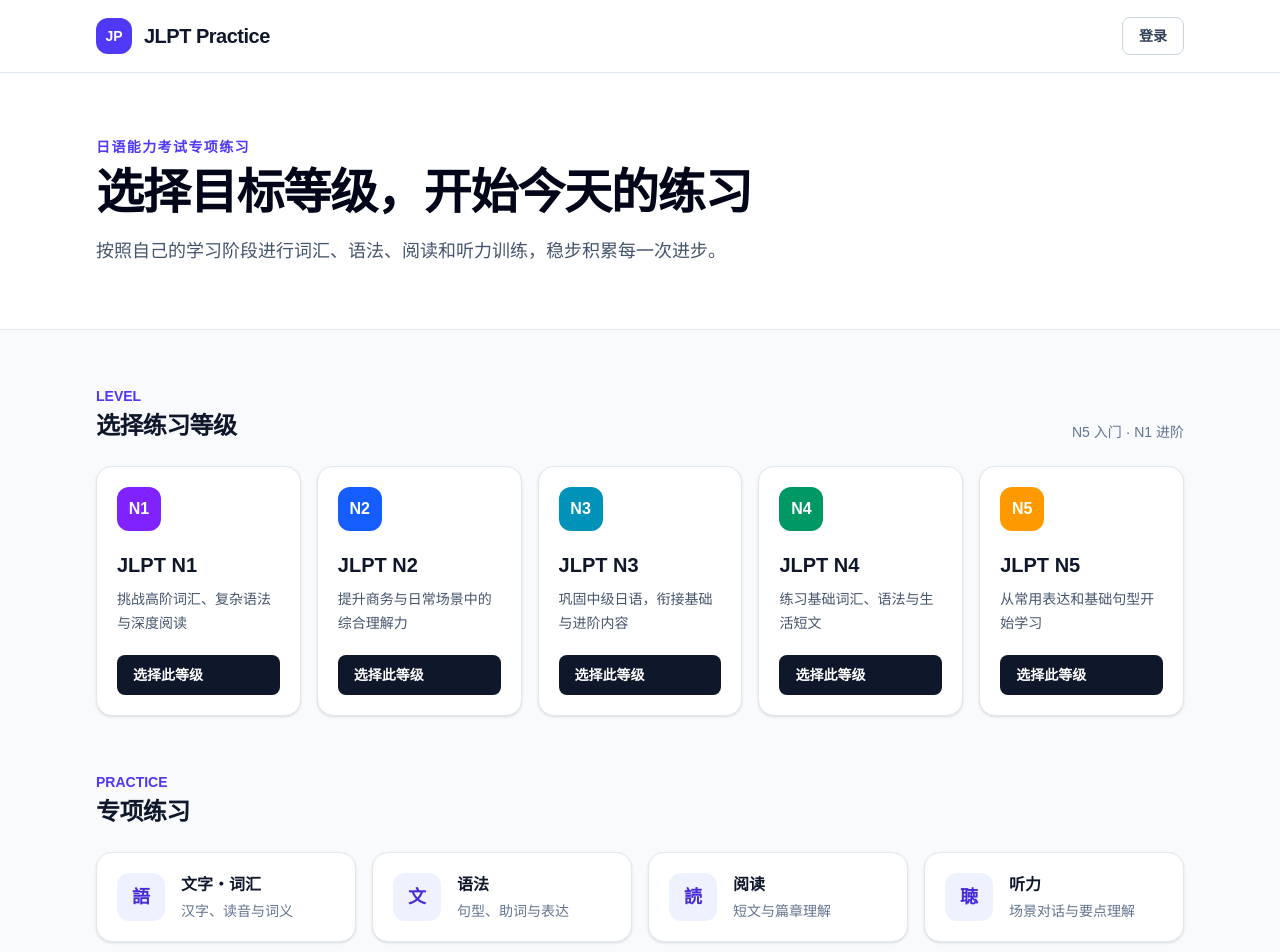
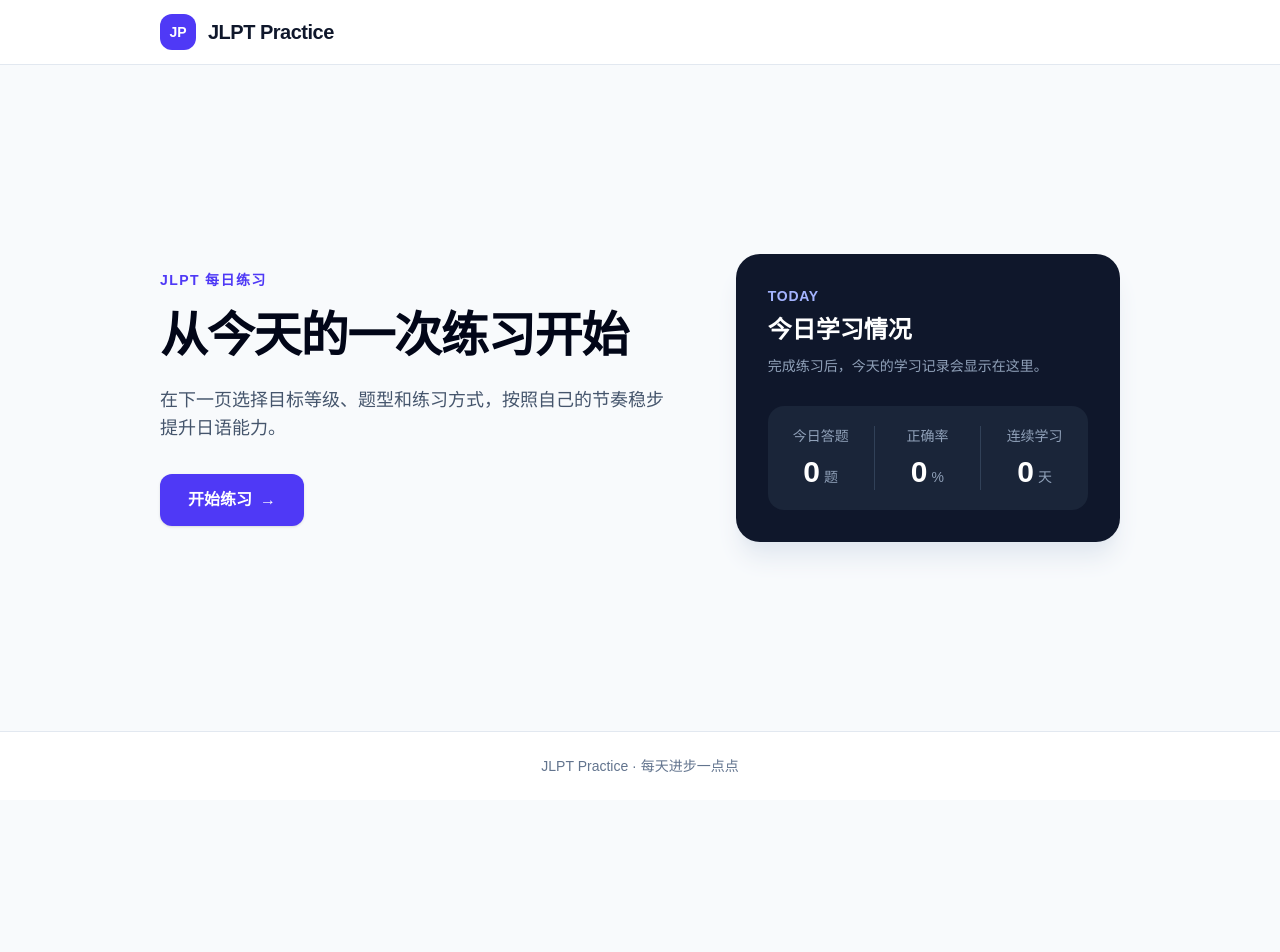
Before and after one commit to Linkyyy/jlpt-practice, a Next.js app: page / in a window 1280 px wide. Shown: the top 952 px of the page. After the commit the page ends 800 px from the top, so only its background shows below. Built offline with nearby package versions, Linux system fonts and the light colour scheme.

Commit message:
Simplify homepage practice entry

```diff
--- a/src/app/page.tsx
+++ b/src/app/page.tsx
@@ -1,19 +1,4 @@
 import Link from "next/link";
-
-const levels = [
-  { level: "N1", description: "挑战高阶词汇、复杂语法与深度阅读", tone: "bg-violet-600" },
-  { level: "N2", description: "提升商务与日常场景中的综合理解力", tone: "bg-blue-600" },
-  { level: "N3", description: "巩固中级日语，衔接基础与进阶内容", tone: "bg-cyan-600" },
-  { level: "N4", description: "练习基础词汇、语法与生活短文", tone: "bg-emerald-600" },
-  { level: "N5", description: "从常用表达和基础句型开始学习", tone: "bg-amber-500" },
-];
-
-const practiceTypes = [
-  { name: "文字・词汇", label: "語", description: "汉字、读音与词义" },
-  { name: "语法", label: "文", description: "句型、助词与表达" },
-  { name: "阅读", label: "読", description: "短文与篇章理解" },
-  { name: "听力", label: "聴", description: "场景对话与要点理解" },
-];
 
 const studyStats = [
   { label: "今日答题", value: "0", unit: "题" },
@@ -23,124 +8,59 @@ const studyStats = [
 
 export default function Home() {
   return (
-    <div className="min-h-screen bg-slate-50 text-slate-900">
+    <div className="flex min-h-screen flex-col bg-slate-50 text-slate-900">
       <header className="border-b border-slate-200 bg-white">
-        <div className="mx-auto flex h-16 max-w-6xl items-center justify-between px-5 sm:h-18 sm:px-8">
+        <div className="mx-auto flex h-16 w-full max-w-5xl items-center px-5 sm:px-8">
           <div className="flex items-center gap-3">
             <span className="flex size-9 items-center justify-center rounded-xl bg-indigo-600 text-sm font-bold text-white">
               JP
             </span>
             <span className="text-lg font-bold tracking-tight sm:text-xl">JLPT Practice</span>
           </div>
-          <button
-            type="button"
-            className="rounded-lg border border-slate-300 bg-white px-4 py-2 text-sm font-semibold text-slate-700 transition-colors hover:border-indigo-300 hover:bg-indigo-50 hover:text-indigo-700 focus-visible:outline-2 focus-visible:outline-offset-2 focus-visible:outline-indigo-600"
-          >
-            登录
-          </button>
         </div>
       </header>
 
-      <main>
-        <section className="border-b border-slate-200 bg-white">
-          <div className="mx-auto max-w-6xl px-5 py-12 sm:px-8 sm:py-16">
-            <div className="max-w-2xl">
-              <p className="mb-3 text-sm font-bold tracking-widest text-indigo-600">日语能力考试专项练习</p>
-              <h1 className="text-3xl font-bold tracking-tight text-slate-950 sm:text-5xl">
-                选择目标等级，开始今天的练习
+      <main className="flex flex-1 items-center">
+        <div className="mx-auto grid w-full max-w-5xl gap-8 px-5 py-12 sm:px-8 sm:py-16 lg:grid-cols-[1.15fr_0.85fr] lg:items-center lg:gap-14">
+          <section aria-labelledby="welcome-heading">
+            <p className="text-sm font-bold tracking-widest text-indigo-600">JLPT 每日练习</p>
+            <h1 id="welcome-heading" className="mt-4 max-w-xl text-4xl font-bold tracking-tight text-slate-950 sm:text-5xl sm:leading-tight">
+              从今天的一次练习开始
             </h1>
-              <p className="mt-5 text-base leading-7 text-slate-600 sm:text-lg">
-                按照自己的学习阶段进行词汇、语法、阅读和听力训练，稳步积累每一次进步。
+            <p className="mt-5 max-w-lg text-base leading-7 text-slate-600 sm:text-lg">
+              在下一页选择目标等级、题型和练习方式，按照自己的节奏稳步提升日语能力。
             </p>
-            </div>
-          </div>
+            <Link
+              href="/practice/setup"
+              className="mt-8 inline-flex w-full items-center justify-center rounded-xl bg-indigo-600 px-7 py-3.5 font-semibold text-white shadow-sm transition-colors hover:bg-indigo-700 focus-visible:outline-2 focus-visible:outline-offset-2 focus-visible:outline-indigo-600 sm:w-auto"
+            >
+              开始练习
+              <span aria-hidden="true" className="ml-2">→</span>
+            </Link>
           </section>
 
-        <div className="mx-auto max-w-6xl space-y-14 px-5 py-10 sm:px-8 sm:py-14">
-          <section aria-labelledby="level-heading">
-            <div className="mb-6 flex items-end justify-between gap-4">
-              <div>
-                <p className="text-sm font-semibold text-indigo-600">LEVEL</p>
-                <h2 id="level-heading" className="mt-1 text-2xl font-bold tracking-tight">
-                  选择练习等级
-                </h2>
-              </div>
-              <p className="hidden text-sm text-slate-500 sm:block">N5 入门 · N1 进阶</p>
-            </div>
+          <section aria-labelledby="stats-heading" className="rounded-3xl bg-slate-900 p-6 text-white shadow-xl shadow-slate-200 sm:p-8">
+            <p className="text-sm font-semibold tracking-wider text-indigo-300">TODAY</p>
+            <h2 id="stats-heading" className="mt-2 text-2xl font-bold">今日学习情况</h2>
+            <p className="mt-2 text-sm leading-6 text-slate-400">完成练习后，今天的学习记录会显示在这里。</p>
 
-            <div className="grid gap-4 sm:grid-cols-2 lg:grid-cols-5">
-              {levels.map((item) => (
-                <article
-                  key={item.level}
-                  className="group flex min-h-56 flex-col rounded-2xl border border-slate-200 bg-white p-5 shadow-sm transition duration-200 hover:-translate-y-1 hover:border-indigo-200 hover:shadow-lg"
-                >
-                  <span className={`flex size-11 items-center justify-center rounded-xl ${item.tone} text-base font-bold text-white`}>
-                    {item.level}
-                  </span>
-                  <h3 className="mt-5 text-xl font-bold">JLPT {item.level}</h3>
-                  <p className="mt-2 flex-1 text-sm leading-6 text-slate-600">{item.description}</p>
-                  <Link
-                    href={`/practice/setup?level=${item.level}`}
-                    className="mt-5 w-full rounded-lg bg-slate-900 px-4 py-2.5 text-sm font-semibold text-white transition-colors group-hover:bg-indigo-600 focus-visible:outline-2 focus-visible:outline-offset-2 focus-visible:outline-indigo-600"
-                  >
-                    选择此等级
-                  </Link>
-                </article>
-              ))}
-            </div>
-          </section>
-
-          <section aria-labelledby="practice-heading">
-            <p className="text-sm font-semibold text-indigo-600">PRACTICE</p>
-            <h2 id="practice-heading" className="mt-1 text-2xl font-bold tracking-tight">
-              专项练习
-            </h2>
-            <div className="mt-6 grid gap-4 sm:grid-cols-2 lg:grid-cols-4">
-              {practiceTypes.map((item) => (
-                <Link
-                  key={item.name}
-                  href={`/practice/setup?type=${encodeURIComponent(item.name)}`}
-                  className="flex items-center gap-4 rounded-2xl border border-slate-200 bg-white p-5 text-left shadow-sm transition hover:border-indigo-200 hover:shadow-md focus-visible:outline-2 focus-visible:outline-offset-2 focus-visible:outline-indigo-600"
-                >
-                  <span className="flex size-12 shrink-0 items-center justify-center rounded-xl bg-indigo-50 text-lg font-bold text-indigo-700">
-                    {item.label}
-                  </span>
-                  <span>
-                    <span className="block font-bold text-slate-900">{item.name}</span>
-                    <span className="mt-1 block text-sm text-slate-500">{item.description}</span>
-                  </span>
-                </Link>
-              ))}
-            </div>
-          </section>
-
-          <section aria-labelledby="stats-heading" className="rounded-2xl bg-slate-900 p-6 text-white sm:p-8">
-            <div className="grid gap-8 md:grid-cols-[1fr_2fr] md:items-center">
-              <div>
-                <p className="text-sm font-semibold text-indigo-300">TODAY</p>
-                <h2 id="stats-heading" className="mt-1 text-2xl font-bold">
-                  今日学习情况
-                </h2>
-                <p className="mt-2 text-sm leading-6 text-slate-400">开始一次练习，记录今天的学习进度。</p>
-              </div>
-              <dl className="grid grid-cols-3 divide-x divide-slate-700 rounded-xl bg-slate-800/70 py-5">
+            <dl className="mt-7 divide-y divide-slate-700 rounded-2xl bg-slate-800/80 px-5 sm:grid sm:grid-cols-3 sm:divide-x sm:divide-y-0 sm:px-0 sm:py-5">
               {studyStats.map((stat) => (
-                  <div key={stat.label} className="px-2 text-center sm:px-5">
-                    <dt className="text-xs text-slate-400 sm:text-sm">{stat.label}</dt>
-                    <dd className="mt-2 text-2xl font-bold sm:text-3xl">
+                <div key={stat.label} className="flex items-center justify-between py-4 sm:block sm:px-3 sm:py-0 sm:text-center">
+                  <dt className="text-sm text-slate-400">{stat.label}</dt>
+                  <dd className="text-2xl font-bold sm:mt-2 sm:text-3xl">
                     {stat.value}
                     <span className="ml-1 text-xs font-medium text-slate-400 sm:text-sm">{stat.unit}</span>
                   </dd>
                 </div>
               ))}
             </dl>
-            </div>
           </section>
         </div>
       </main>
 
       <footer className="border-t border-slate-200 bg-white">
-        <div className="mx-auto max-w-6xl px-5 py-6 text-center text-sm text-slate-500 sm:px-8">
+        <div className="mx-auto max-w-5xl px-5 py-6 text-center text-sm text-slate-500 sm:px-8">
           JLPT Practice · 每天进步一点点
         </div>
       </footer>
```
Lines whose indentation alone changed are shown as unchanged.
